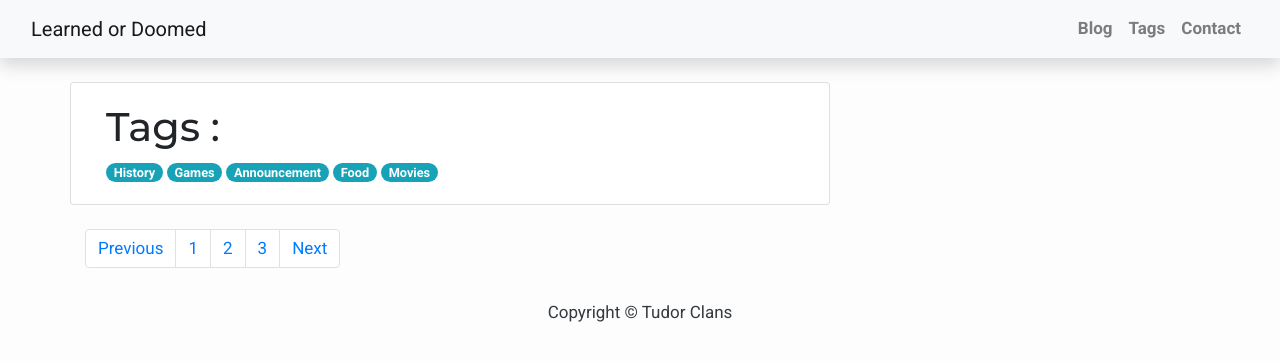
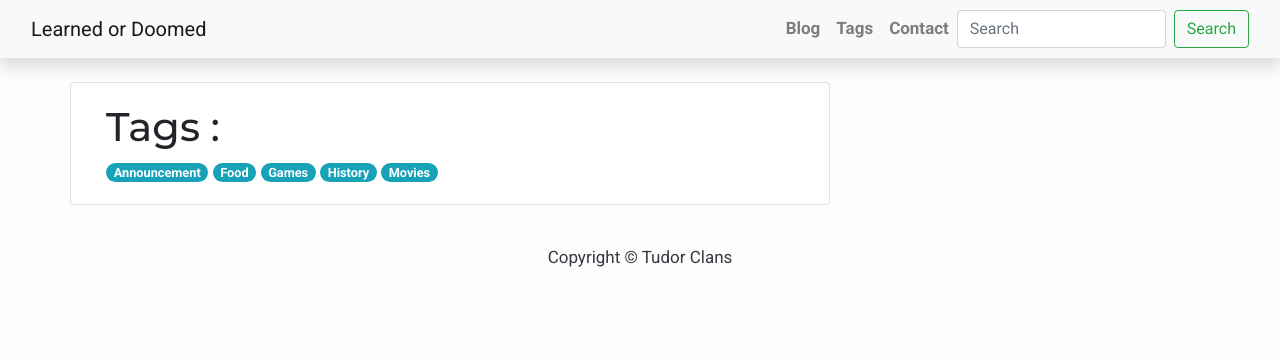
Before and after one commit to corlys/blogengine, a Django app: page /tags/ in a window 1280 px wide. Shown: the top 361 px of the page. Run offline with Django 3.2, Linux system fonts and the light colour scheme; data comes from the database, SQL or seed files in the repository; both versions use the stored data as it was after the commit; some libraries are stand-ins or nearby versions.

Commit message:
add pagination + search

```diff
--- a/blog/models.py
+++ b/blog/models.py
@@ -43,6 +43,9 @@ class Post(models.Model):
             self.slug = gen_slug(self.title)
         super().save(*args, **kwargs)
 
+    class Meta:
+        ordering = ["-created_on"]
+
 
 class Tag(models.Model):
     title = models.CharField(max_length=150)
@@ -60,6 +63,9 @@ class Tag(models.Model):
     def get_delete_url(self):
         return reverse("tags_delete", kwargs={"slug": self.slug})
 
+    class Meta:
+        ordering = ["title"]
+
 
 def gen_slug(s):
     slug = slugify(s, allow_unicode=True)
--- a/blog/views.py
+++ b/blog/views.py
@@ -1,6 +1,9 @@
 from django.shortcuts import render, redirect, get_object_or_404, reverse
 from django.views.generic import ListView, DetailView, View
 from django.contrib.auth.mixins import LoginRequiredMixin
+from django.core.paginator import Paginator
+from django.db.models import Q
+
 
 from .models import Post, Tag
 
@@ -22,9 +25,34 @@ from .forms import PostForm, TagForm
 
 
 def post_list(request):
-    posts = Post.objects.filter(status=1).order_by("-created_on")
+
+    search_query = request.GET.get("search", "")
+    if search_query:
+        posts = Post.objects.filter(
+            Q(title__icontains=search_query) & Q(status=1)
+            | Q(content__icontains=search_query) & Q(status=1)
+        ).order_by("-created_on")
+    else:
+        posts = Post.objects.filter(status=1).order_by("-created_on")
+
+    paginator = Paginator(posts, 3)
+    pagenumber = request.GET.get("page", 1)
+    page = paginator.get_page(pagenumber)
+
+    if page.has_next():
+        next_url = f"?page={page.next_page_number()}"
+    else:
+        next_url = ""
+
+    if page.has_previous():
+        previous_url = f"?page={page.previous_page_number()}"
+    else:
+        previous_url = ""
+
     context = {
-        "posts": posts,
+        "page": page,
+        "next_page_url": next_url,
+        "prev_page_url": previous_url,
     }
     return render(request, "blog/post_list.html", context)
 
--- a/templates/base.html
+++ b/templates/base.html
@@ -54,6 +54,10 @@
                         <a class="nav-link text-black font-weight-bold" href="#">Contact</a>
                     </li>
                 </ul>
+                <form class="form-inline" action="{% url 'home' %}">
+                    <input class="form-control mr-sm-2" name="search" type="search" placeholder="Search" aria-label="Search">
+                    <button class="btn btn-outline-success my-2 my-sm-0" type="submit">Search</button>
+                </form>
             </div>
         </div>
     </nav>
@@ -84,19 +88,6 @@
     {% endif %}
 
 
-    <div class="container">
-        <nav aria-label="Page navigation example">
-            <ul class="pagination">
-                <li class="page-item"><a class="page-link" href="#">Previous</a></li>
-                <li class="page-item"><a class="page-link" href="#">1</a></li>
-                <li class="page-item"><a class="page-link" href="#">2</a></li>
-                <li class="page-item"><a class="page-link" href="#">3</a></li>
-                <li class="page-item"><a class="page-link" href="#">Next</a></li>
-            </ul>
-        </nav>
-    </div>
-
-
 
     <!-- Footer -->
     <footer class="py-3 bg-grey">
```
Also changed, not shown: blog/templates/blog/post_list.html (+17 -1 lines), db.sqlite3.
